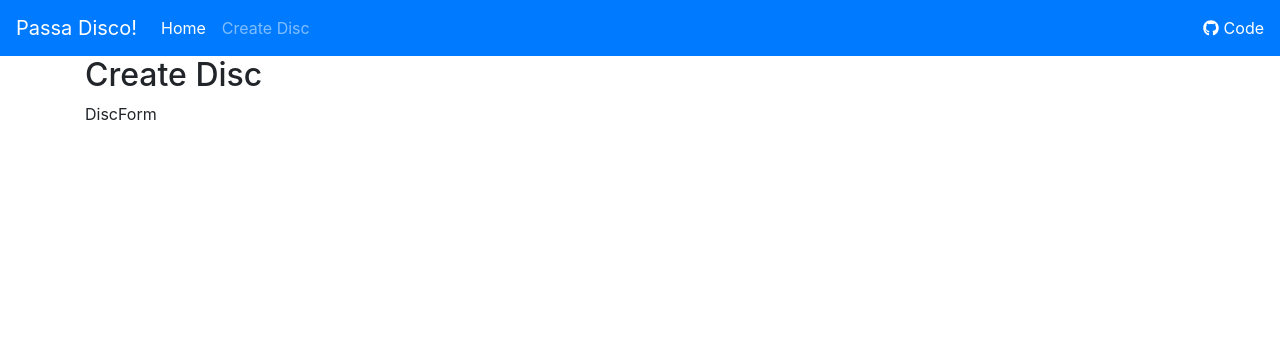
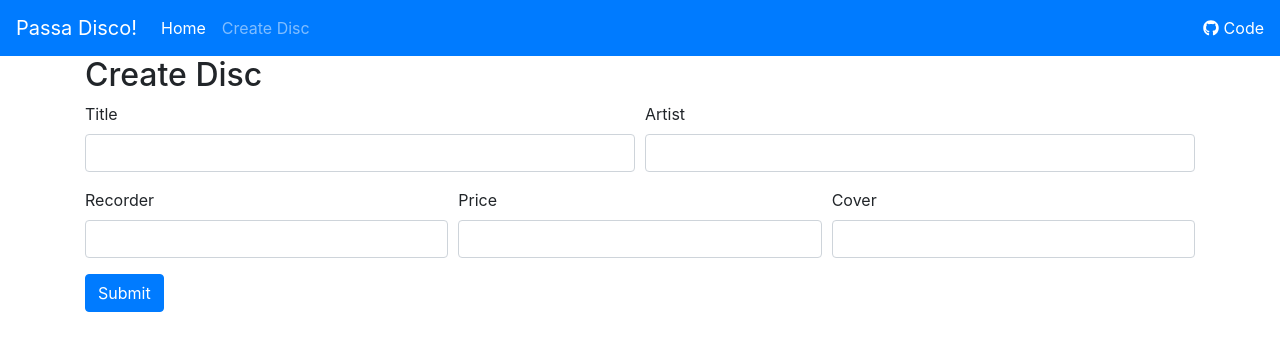
Before and after one commit to jhgv/passa-disco, a React (Create React App) app in the folder frontend/: page /discs/create in a window 1280 px wide. Shown: the top 350 px of the page. Built offline with nearby package versions, Linux system fonts and the light colour scheme.

Commit message:
implementing disc form with redux form for creating discs

```diff
--- a/frontend/src/components/disc/DiscCreate.js
+++ b/frontend/src/components/disc/DiscCreate.js
@@ -1,15 +1,22 @@
 import React from 'react';
+import { connect } from 'react-redux';
 import DiscForm from './DiscForm';
 
 class DiscCreate extends React.Component {
+  onSubmit = formValues => {
+    // TODO: implement action bellow
+    // this.props.createDisc(formValues);
+    console.log(formValues);
+  };
+
   render() {
     return (
       <div>
         <h2>Create Disc</h2>
-        <DiscForm />
+        <DiscForm onSubmit={this.onSubmit} />
       </div>
     );
   }
 }
 
-export default DiscCreate;
+export default connect(null)(DiscCreate);
--- a/frontend/src/components/disc/DiscForm.js
+++ b/frontend/src/components/disc/DiscForm.js
@@ -1,9 +1,97 @@
 import React from 'react';
+import { Field, reduxForm } from 'redux-form';
 
 class DiscForm extends React.Component {
+  renderError({ error, touched }) {
+    if (touched && error) {
+      return <div className="invalid-feedback">{error}</div>;
+    }
+  }
+
+  renderInput = ({ input, label, meta, inputType = 'text' }) => {
+    const typeProps =
+      inputType !== 'number'
+        ? { type: inputType }
+        : { type: 'number', step: 'any' };
+
+    const className = `form-control ${
+      meta.error && meta.touched ? 'is-invalid' : ''
+    }`;
+
+    return (
+      <div>
+        <label>{label}</label>
+        <input
+          {...input}
+          autoComplete="off"
+          className={className}
+          {...typeProps}
+        />
+        {this.renderError(meta)}
+      </div>
+    );
+  };
+
+  onSubmit = formValues => {
+    this.props.onSubmit(formValues);
+  };
+
   render() {
-    return <div>DiscForm</div>;
+    return (
+      <form onSubmit={this.props.handleSubmit(this.onSubmit)}>
+        <div className="form-row">
+          <div className="form-group col-md-6">
+            <Field name="title" component={this.renderInput} label="Title" />
+          </div>
+          <div className="form-group col-md-6">
+            <Field name="artist" component={this.renderInput} label="Artist" />
+          </div>
+        </div>
+        <div className="form-row">
+          <div className="form-group col-md-4">
+            <Field
+              name="recorder"
+              component={this.renderInput}
+              label="Recorder"
+            />
+          </div>
+          <div className="form-group col-md-4">
+            <Field
+              name="price"
+              component={this.renderInput}
+              label="Price"
+              inputType="number"
+            />
+          </div>
+          <div className="form-group col-md-4">
+            <Field name="Cover" component={this.renderInput} label="Cover" />
+          </div>
+        </div>
+        <button className="btn btn-primary">Submit</button>
+      </form>
+    );
   }
 }
 
-export default DiscForm;
+const validate = formValues => {
+  const errors = {};
+  if (!formValues.title) {
+    errors.title = 'You must enter a title';
+  }
+
+  if (!formValues.artist) {
+    errors.artist = 'You must enter an artist';
+  }
+
+  if (!formValues.recorder) {
+    errors.recorder = 'You must enter a recorder company';
+  }
+
+  if (!formValues.price) {
+    errors.price = 'You must enter a price for the disc';
+  }
+
+  return errors;
+};
+
+export default reduxForm({ form: 'discForm', validate })(DiscForm);
--- /dev/null
+++ b/frontend/src/reducers/discReducer.js
@@ -0,0 +1,26 @@
+import {
+  CREATE_DISC,
+  FETCH_DISCS,
+  FETCH_DISC,
+  UPDATE_DISC,
+  DELETE_DISC
+} from '../actions/types';
+import _ from 'lodash';
+
+export default (state = {}, action) => {
+  switch (action.type) {
+    case CREATE_DISC || FETCH_DISC || UPDATE_DISC:
+      return { ...state, [action.payload.id]: action.payload };
+    case UPDATE_DISC:
+      return { ...state, [action.payload.id]: action.payload };
+    case FETCH_DISC:
+      return { ...state, [action.payload.id]: action.payload };
+    case FETCH_DISCS:
+      return { ...state, ..._.mapKeys(action.payload, 'id') };
+    case DELETE_DISC:
+      // payload is the id it self
+      return _.omit(state, action.payload);
+    default:
+      return state;
+  }
+};
--- a/frontend/src/reducers/index.js
+++ b/frontend/src/reducers/index.js
@@ -1,5 +1,8 @@
 import { combineReducers } from 'redux';
+import { reducer as formReducer } from 'redux-form';
+import discReducer from './discReducer';
 
 export default combineReducers({
-  removeMe: { title: 'remove me' }
+  form: formReducer,
+  discs: discReducer
 });
```
